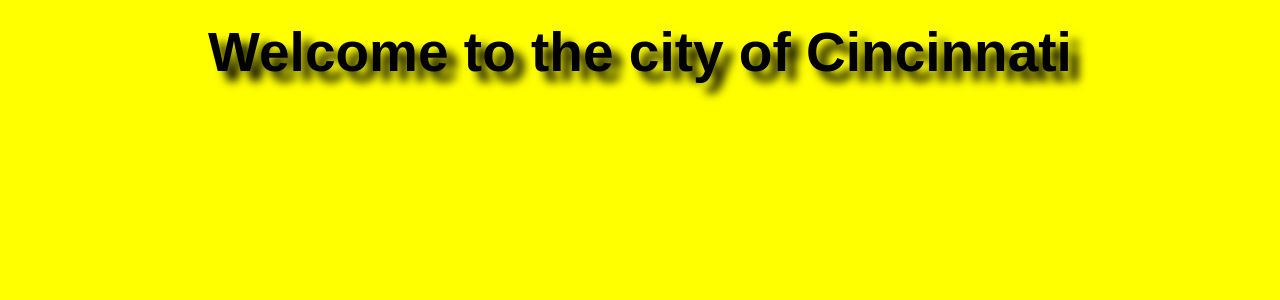
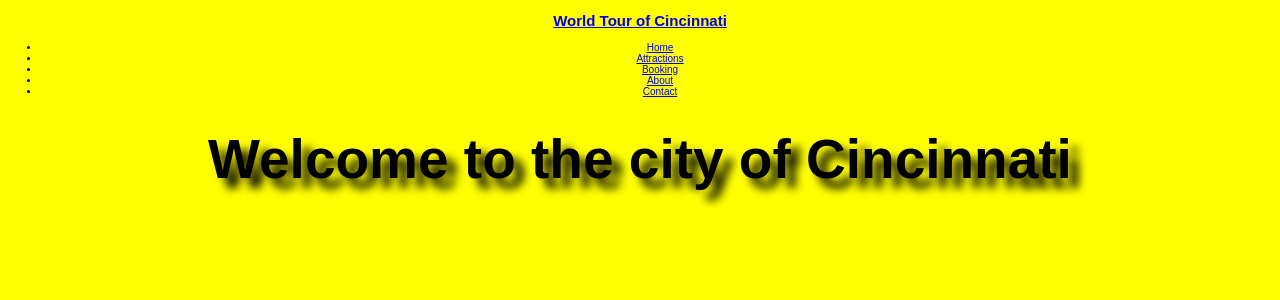
Before and after one commit to Tarique12344/front, a React (Create React App) app: page / in a window 1280 px wide. Shown: the top 300 px of the page. Built offline with nearby package versions, Linux system fonts and the light colour scheme.

Commit message:
first day

```diff
--- a/package.json
+++ b/package.json
@@ -3,6 +3,7 @@
   "version": "0.1.0",
   "private": true,
   "dependencies": {
+    "express": "^4.18.2",
     "react": "^17.0.2",
     "react-dom": "^17.0.2",
     "react-router-dom": "^5.3.0",
--- a/src/App.js
+++ b/src/App.js
@@ -3,7 +3,7 @@ import './App.css';
 import React, { Component} from 'react';
 import Home from './pages/Home';
 import { BrowserRouter as Router, Route } from 'react-router-dom'
-
+import Header from './pages/partials/Header';
 import './Styles/HomePage.css'
 
 
@@ -13,6 +13,7 @@ class App extends Component {
   render() {
     return (
       <div className="App">
+      <Header/>
         <Router>
           <Route exact path='/' component={Home}/>
         </Router>
--- a/src/pages/Home.js
+++ b/src/pages/Home.js
@@ -1,6 +1,7 @@
 import React, {Component} from 'react';
-
+import '../pages/partials/Header';
 import '../Styles/HomePage.css'
+import '../pages/partials/footer'
 
 
 
@@ -10,6 +11,7 @@ render(){
       <div onScroll={ this.handleScroll }>
       <section className="home">
           <div id="perf">
+
                <h1 id="landing-text">Welcome to the city of Cincinnati</h1>
 
           </div>
--- /dev/null
+++ b/src/pages/partials/Header.js
@@ -0,0 +1,19 @@
+import React, { Component } from 'react'
+
+ class Header extends Component {
+  render() {
+    return (
+        <nav>
+    <h1><a href="/">World Tour of Cincinnati</a></h1>
+    <ul>
+      <li><a href="/">Home</a></li>
+      <li><a href="/attractions" class="btn">Attractions</a></li>
+      <li><a href="/booking" class="btn">Booking</a></li>
+      <li><a href="/about" class="btn">About</a></li>
+      <li><a href="/contact" class="btn">Contact</a></li>
+    </ul>
+  </nav>
+    )
+  }
+}
+export default Header
--- /dev/null
+++ b/src/pages/partials/footer.js
@@ -0,0 +1,14 @@
+import React, { Component } from 'react'
+
+ class footer extends Component {
+  render() {
+    return (
+        <footer>
+
+
+        &copy; Cincinnati World Tour | Brought to you by Tyrese and Tarique
+       </footer>
+    )
+  }
+}
+export default footer
```
Also changed, not shown: partials/header.ejs (deleted), src/Components/Navbar.js (deleted), src/Components/header.ejs (added), src/pages/partials/footer.ejs (renamed from partials/footer.ejs), src/pages/partials/header.ejs (added), 1 other file (tests, documents, lock files or other folders).
